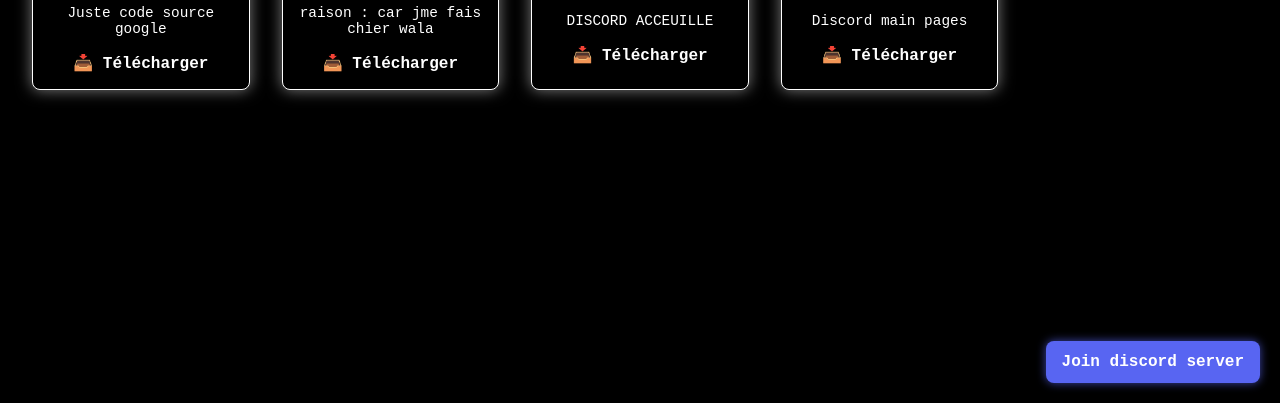
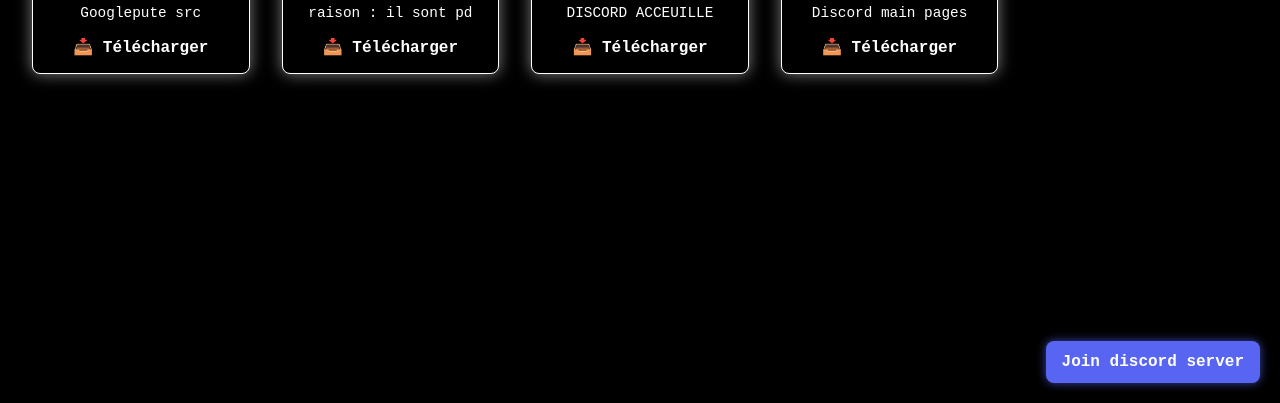
Before and after one commit to 666teamm/leaker, a plain HTML site: page index.html in a window 1280 px wide. Shown: the part 397-800 px from the top of the page. Drawn offline with Linux system fonts and the light colour scheme.

Commit message:
Update index.html

```diff
--- a/index.html
+++ b/index.html
@@ -177,7 +177,7 @@
     <div class="card">
       <img src="https://i.pinimg.com/736x/59/7f/11/597f11b631d7d94492f1adb95110cc44.jpg" alt="Google" />
       <div class="project-title">Google</div>
-      <div class="desc">Juste code source google</div>
+      <div class="desc">Googlepute src</div>
       <a href="https://cdn.discordapp.com/attachments/1332372537786761278/1370965874835722291/sd.html" class="download">📥 Télécharger</a>
     </div>
 
@@ -185,7 +185,7 @@
     <div class="card">
       <img src="https://i.pinimg.com/736x/14/e5/84/14e584760464db3248dd7c57e15d577a.jpg" alt="Clone Youtube" />
       <div class="project-title">Clone Youtube</div>
-      <div class="desc">raison : car jme fais chier wala</div>
+      <div class="desc">raison : il sont pd</div>
       <a href="https://cdn.discordapp.com/attachments/1332372537786761278/1370965905852465263/Youtube-Clone-main.zip" class="download">📥 Télécharger</a>
     </div>
 
```
